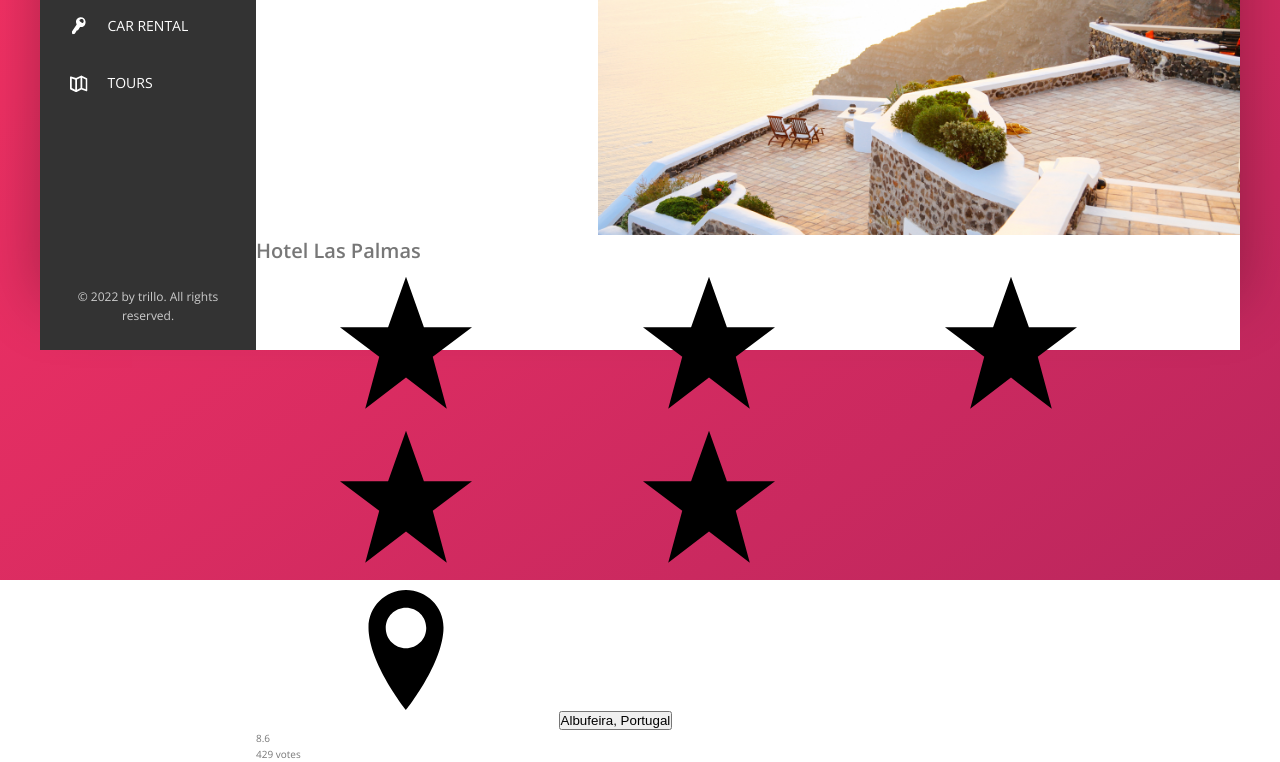
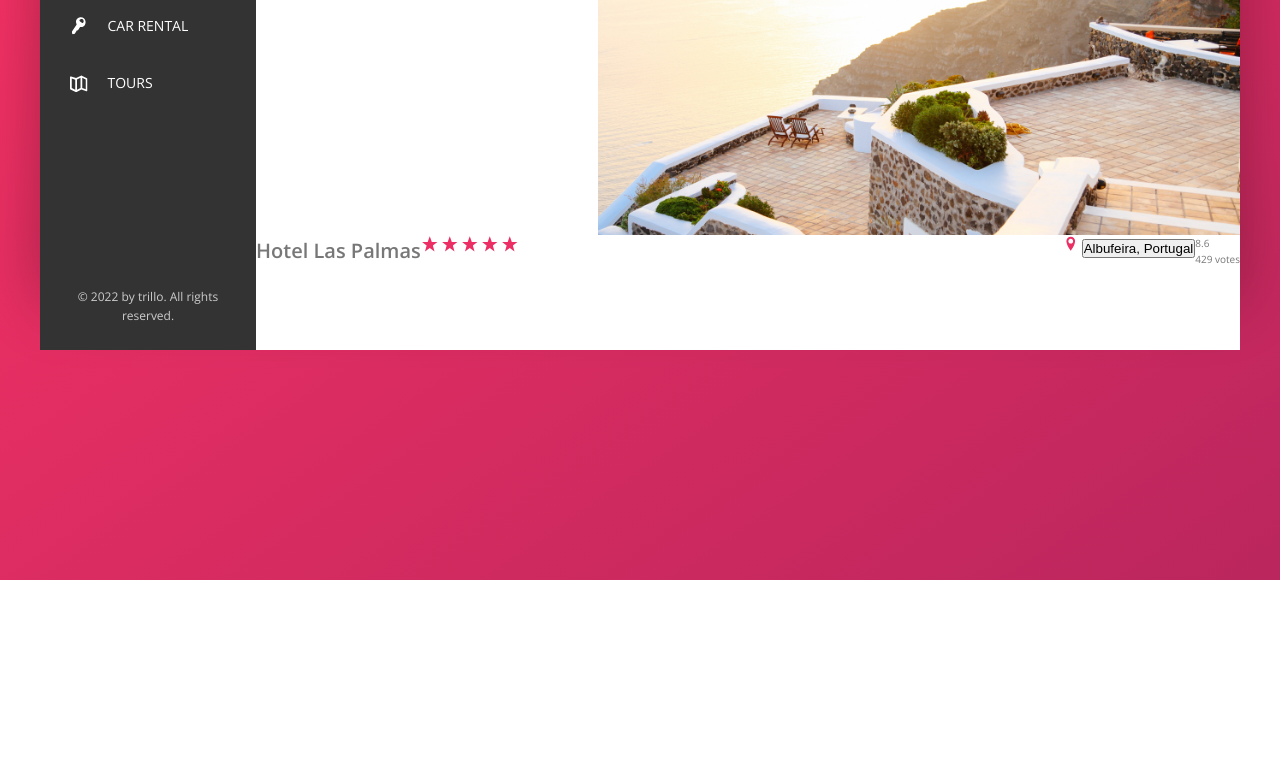
Before and after one commit to Mully7773/Trillo, a website: page index.html in a window 1280 px wide. Shown: the part 300-1062 px from the top of the page. After the commit the page ends 880 px from the top, so only its background shows below. Drawn offline with nearby package versions, Linux system fonts and the light colour scheme.

Commit message:
Add layout for hotel overview with positioning styles

```diff
--- a/index.html
+++ b/index.html
@@ -123,33 +123,32 @@
           <div class="hotel-overview">
             <h1 class="hotel-overview__heading">Hotel Las Palmas</h1>
             <div class="hotel-overview__stars">
-              <svg class="overview__icon-star">
+              <svg class="hotel-overview__icon-star">
                 <use href="./img/sprite.svg#icon-star"></use>
               </svg>
-              <svg class="overview__icon-star">
+              <svg class="hotel-overview__icon-star">
                 <use href="./img/sprite.svg#icon-star"></use>
               </svg>
-              <svg class="overview__icon-star">
+              <svg class="hotel-overview__icon-star">
                 <use href="./img/sprite.svg#icon-star"></use>
               </svg>
-              <svg class="overview__icon-star">
+              <svg class="hotel-overview__icon-star">
                 <use href="./img/sprite.svg#icon-star"></use>
               </svg>
-              <svg class="overview__icon-star">
+              <svg class="hotel-overview__icon-star">
                 <use href="./img/sprite.svg#icon-star"></use>
               </svg>
             </div>
 
             <div class="hotel-overview__location">
-              <svg class="overview__icon-location">
+              <svg class="hotel-overview__icon-location">
                 <use href="./img/sprite.svg#icon-location-pin"></use>
               </svg>
               <button class="btn-inline">Albufeira, Portugal</button>
-
-              <div class="hotel-overview__rating">
-                <div class="hotel-overview__rating-average">8.6</div>
-                <div class="hotel-overview__rating-count">429 votes</div>
-              </div>
+            </div>
+            <div class="hotel-overview__rating">
+              <div class="hotel-overview__rating-average">8.6</div>
+              <div class="hotel-overview__rating-count">429 votes</div>
             </div>
           </div>
         </main>
--- a/sass/_components.scss
+++ b/sass/_components.scss
@@ -202,3 +202,38 @@
     display: block;
   }
 }
+
+.hotel-overview {
+  display: flex;
+  justify-content: space-between;
+  &__heading {
+  }
+
+  &__stars {
+    // flex: 1;
+    // Setting the margin-right to auto is better than setting flex grow to 1 in this case because it pushes the stars to the left but also makes the stars only take up their space and not the remaining space as flex grow would do.
+    margin-right: auto;
+  }
+
+  &__icon-star,
+  &__icon-location {
+    height: 1.75rem;
+    width: 1.75rem;
+    fill: var(--color-primary);
+  }
+
+  &__location {
+  }
+
+  .btn-inline {
+  }
+
+  &__rating {
+  }
+
+  &__rating-average {
+  }
+
+  &__rating-count {
+  }
+}
```
Also changed, not shown: css/style.css, 1 other file.
